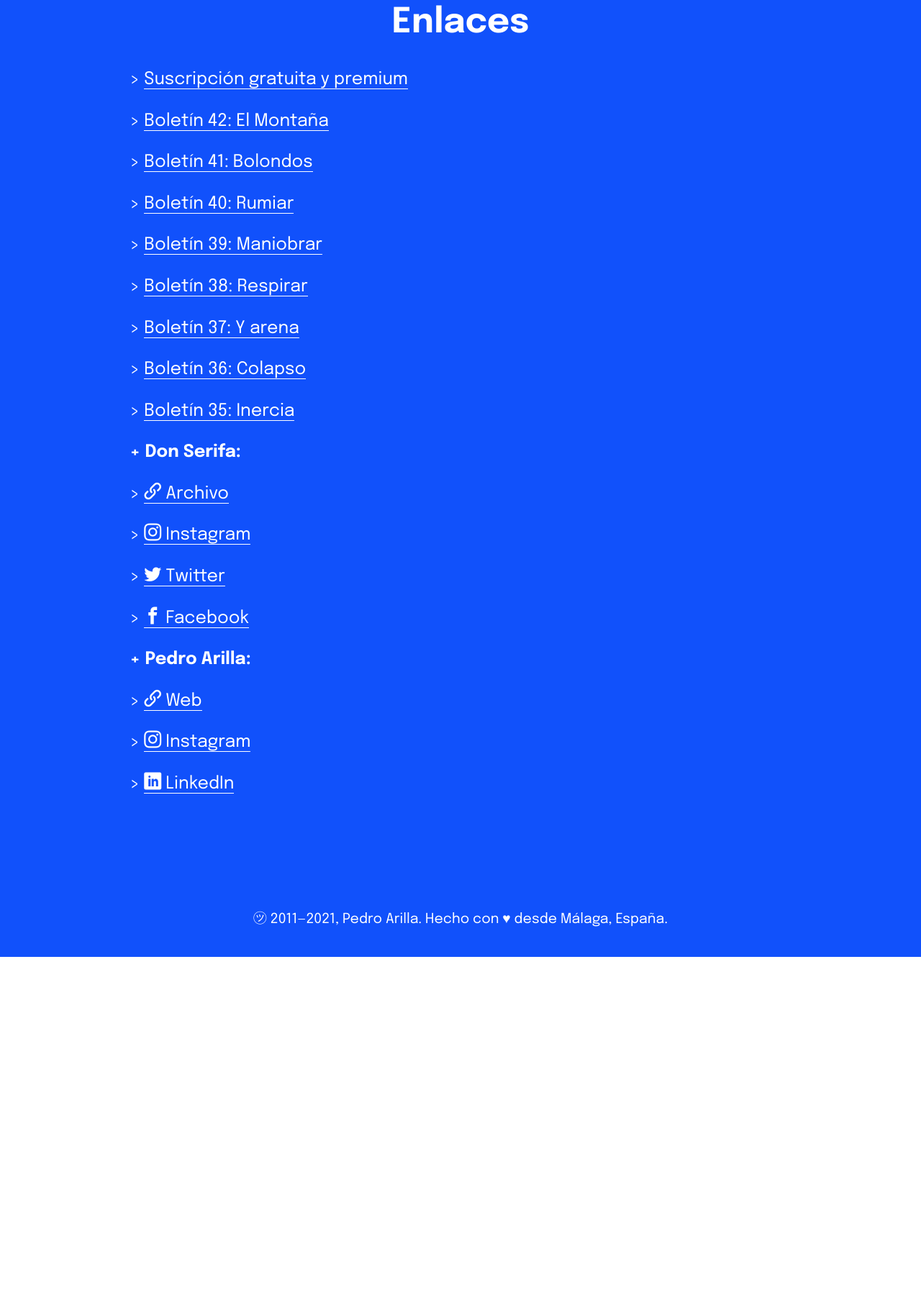
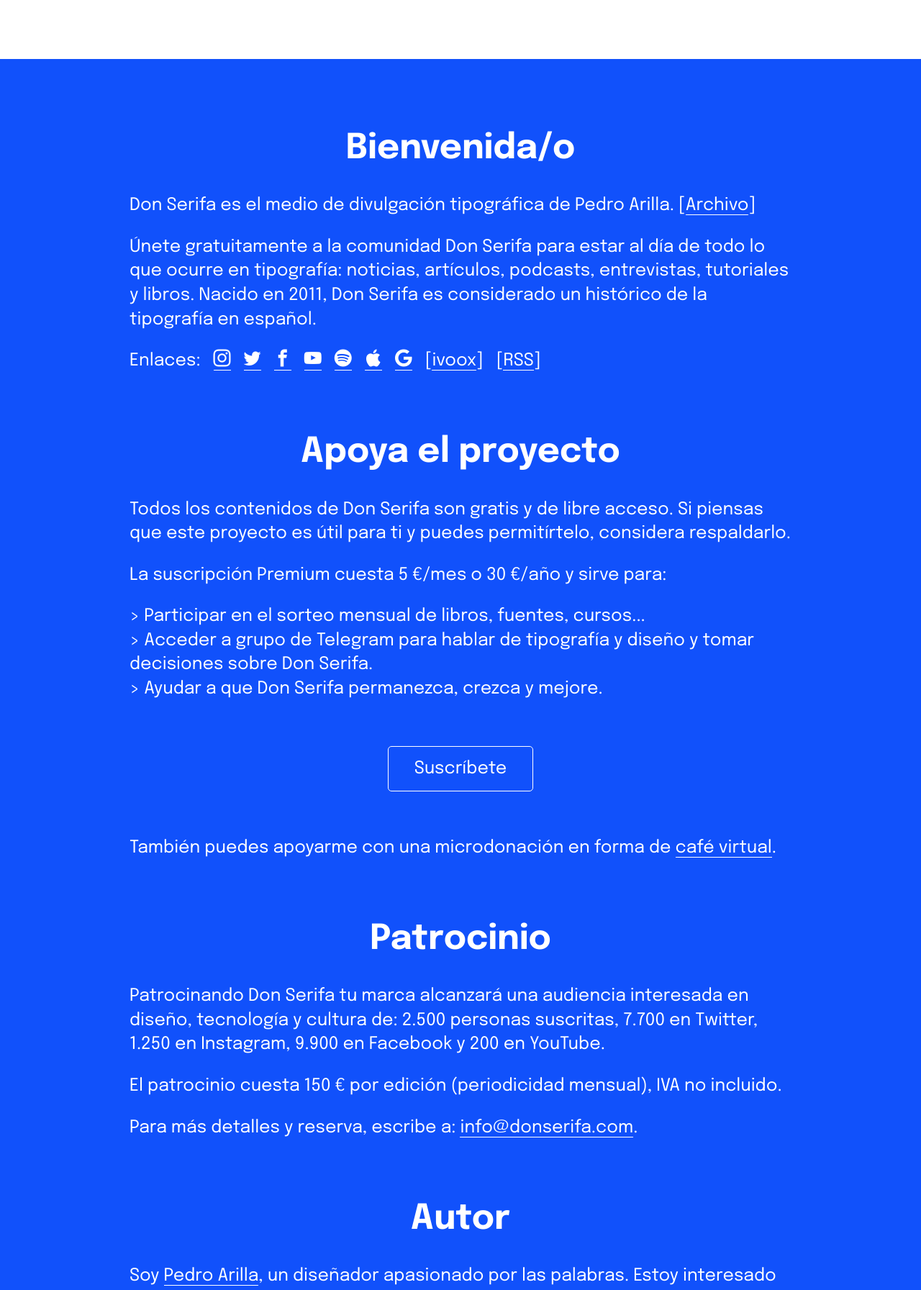
Before and after one commit to pedroarilla/donserifa, a plain HTML site: page index.html in a window 1280 px wide. Shown: the part 423-2216 px from the top of the page at 72% size. Before the commit the page ends 1753 px from the top, so only its background shows below. Drawn offline with Linux system fonts and the light colour scheme; files whose address does not match are found by name.

Commit message:
Add files via upload

```diff
--- a/index.html
+++ b/index.html
@@ -3,49 +3,75 @@
 	<head>
 	  <meta charset="UTF-8">
 		<meta http-equiv="x-ua-compatible" content="ie=edge">
-		<title>Don Serifa | Enlaces</title>
+		<title>Don Serifa | De tipografía</title>
 		<meta name="description" content="Medio de divulgación tipográfica de Pedro Arilla.">
-		<meta property="og:title" content="Don Serifa | Enlaces"/>
+		<meta property="og:title" content="Don Serifa | De tipografía"/>
 		<meta property="og:description" content="medio de divulgación tipográfica de Pedro Arilla."/>
 		<meta property="og:type" content="website"/>
 		<meta property="og:url" content="https://donserifa.com/"/>
 		<meta property="og:image" content="https://donserifa.com/src/donserifa.png"/>
 	  <meta name="viewport" content="width=device-width, user-scalable=no, initial-scale=1.0, maximum-scale=1.0, minimum-scale=1.0">
-	  <link type="text/css" rel="stylesheet" href="../src/style.css">
-	  <link type="text/plain" rel="author" href="../src/humans.txt"/>
-		<link rel="shortcut icon" type="image/png" href="../src/favicon.png"/>
+	  <link type="text/css" rel="stylesheet" href="./src/style.css">
+	  <link type="text/plain" rel="author" href="./src/humans.txt"/>
+		<link rel="shortcut icon" type="image/png" href="./src/favicon.png"/>
 	</head>
 	<body>
 		<header class="masthead">
 			<div class="masthead_logo">
-				<h1><img src="../src/donserifa-logo.svg" alt="Don Serifa. De tipografía, por Pedro Arilla." width="600px"></h1>
+				<h1><img src="src/donserifa-logo.svg" alt="Don Serifa. De tipografía, por Pedro Arilla." width="600px"></h1>
+			</div>
+			<div style="margin:40px auto auto auto">
+				<iframe src="https://donserifa.substack.com/embed" width="300" height="120" style="border:none; background:white;" frameborder="0" scrolling="no"></iframe>
 			</div>
 		</header>
-		<section class="contenidos" id="enlaces">
-			<h3 style="padding-top: 0;">Enlaces</h3>
+		<section class="contenidos">
+			<h3 style="padding-top: 0;">Bienvenida/o</h3>
 			<div class="texto">
-				<p>> <a href="https://donserifa.substack.com/subscribe" target="_blank">Suscripción gratuita y premium</a></p>
-				<p>> <a href="https://donserifa.substack.com/p/boletin-42-el-montana" target="_blank">Boletín 42: El Montaña</a></p>
-				<p>> <a href="https://donserifa.substack.com/p/bolondos" target="_blank">Boletín 41: Bolondos</a></p>
-				<p>> <a href="https://donserifa.substack.com/p/rumiar" target="_blank">Boletín 40: Rumiar</a></p>
-				<p>> <a href="https://donserifa.substack.com/p/boletin-39-maniobrar" target="_blank">Boletín 39: Maniobrar</a></p>
-				<p>> <a href="https://donserifa.substack.com/p/boletin-38-respirar" target="_blank">Boletín 38: Respirar</a></p>
-				<p>> <a href="https://donserifa.substack.com/p/boletin-37-y-arena" target="_blank">Boletín 37: Y arena</a></p>
-				<p>> <a href="https://donserifa.substack.com/p/boletin-36-colapso" target="_blank">Boletín 36: Colapso</a></p>
-				<p>> <a href="https://donserifa.substack.com/p/boletn-35-inercia" target="_blank">Boletín 35: Inercia</a></p>
+				<p>Don Serifa es el medio de divulgación tipográfica de Pedro Arilla. [<a href="https://donserifa.substack.com/archive" target="_blank">Archivo</a>]</p>
+				<p>Únete gratuitamente a la comunidad Don Serifa para estar al día de todo lo que ocurre en tipografía: noticias, artículos, podcasts, entrevistas, tutoriales y libros. Nacido en 2011, Don Serifa es considerado un histórico de la tipografía en español.</p>
+				<p class="autor-icons">
+					Enlaces:&ensp;
+					<a href="https://instagram.com/donserifa" target="_blank" title="Instagram de Don Serifa"><span class="icon-instagram"></span></a>&ensp;
+					<a href="https://twitter.com/donserifa" target="_blank" title="Twitter de Don Serifa"><span class="icon-twitter"></span></a>&ensp;
+					<a href="https://facebook.com/donserifa" target="_blank" title="Facebook de Don Serifa"><span class="icon-facebook"></span></a>&ensp;
+					<a href="https://www.youtube.com/channel/UCjQCZCJhotqQIAdvNg_URgQ" target="_blank" title="YouTube de Don Serifa"><span class="icon-youtube"></span></a>&ensp;
+					<a href="https://open.spotify.com/show/0iTqQFRlGojed64iYyGVhW?si=3dDI_bavRNyA_j5KBDskeg" target="_blank" title="Spotify de Don Serifa"><span class="icon-spotify"></span></a>&ensp;
+					<a href="https://podcasts.apple.com/us/podcast/don-serifa/id873887570" target="_blank" title="Apple Podcasts de Don Serifa"><span class="icon-appleinc"></span></a>&ensp;
+					<a href="https://podcasts.google.com/?feed=aHR0cHM6Ly9hcGkuc3Vic3RhY2suY29tL2ZlZWQvcG9kY2FzdC8xMjYxOS5yc3M" target="_blank" title="Google Podcasts de Don Serifa"><span class="icon-google"></span></a>&ensp;
+					[<a href="https://www.ivoox.com/podcast-don-serifa_sq_f1735377_1.html" target="_blank">ivoox</a>]&ensp;
+					[<a href="https://api.substack.com/feed/podcast/12619.rss" target="_blank">RSS</a>]
+				</p>
 			</div>
+			<h3>Apoya el proyecto</h3>
 			<div class="texto">
-				<p><strong>+ Don Serifa:</strong></p>
-				<p>> <a href="https://donserifa.substack.com/archive?sort=new" target="_blank" title="Archivo de Don Serifa"><span class="icon-link"></span> Archivo</a></p>
-				<p>> <a href="https://instagram.com/donserifa" target="_blank" title="Instagram de Don Serifa"><span class="icon-instagram"></span> Instagram</a></p>
-				<p>> <a href="https://twitter.com/donserifa" target="_blank" title="Twitter de Don Serifa"><span class="icon-twitter"></span> Twitter</a></p>
-				<p>> <a href="https://facebook.com/donserifa" target="_blank" title="Facebook de Don Serifa"><span class="icon-facebook"></span> Facebook</a></p>
+				<p>Todos los contenidos de Don Serifa son gratis y de libre acceso. Si piensas que este proyecto es útil para ti y puedes permitírtelo, considera respaldarlo.</p>
+				<p>La suscripción Premium cuesta 5 €/mes o 30 €/año y sirve para:</p>
+				<p>> Participar en el sorteo mensual de libros, fuentes, cursos...</br>
+				> Acceder a grupo de Telegram para hablar de tipografía y diseño y tomar decisiones sobre Don Serifa.</br>
+				> Ayudar a que Don Serifa permanezca, crezca y mejore.</p>
 			</div>
+			<div class="contenidos-boton"><a href="https://donserifa.substack.com/subscribe" title="Suscríbete">Suscríbete</a></div>
 			<div class="texto">
-				<p><strong>+ Pedro Arilla:</strong></p>
-				<p>> <a href="https://pedroarilla.com" target="_blank" title="Web personal de Pedro Arilla"><span class="icon-link"></span> Web</a></p>
-				<p>> <a href="https://instagram.com/pedroarilla" target="_blank" title="Instagram de Pedro Arilla"><span class="icon-instagram"></span> Instagram</a></p>
-				<p>> <a href="https://www.linkedin.com/in/pedroarilla/" target="_blank" title="LinkedIn de Pedro Arilla"><span class="icon-linkedin"></span> LinkedIn</a></p>
+				<p>También puedes apoyarme con una microdonación en forma de <a href="https://www.buymeacoffee.com/donserifa" target="_blank">café virtual</a>.</p>
+			</div>
+			<h3>Patrocinio</h3>
+			<div class="texto">
+				<p>Patrocinando Don Serifa tu marca alcanzará una audiencia interesada en diseño, tecnología y cultura de: 2.500 personas suscritas, 7.700 en Twitter, 1.250 en Instagram, 9.900 en Facebook y 200 en YouTube.
+				<p>El patrocinio cuesta 150 € por edición (periodicidad mensual), IVA no incluido.</p>
+				<p>Para más detalles y reserva, escribe a: <a href="mailto:info@donserifa.com">info@donserifa.com</a>.</p>
+			</div>
+			<h3>Autor</h3>
+			<div class="texto">
+				<p>Soy <a href="https://pedroarilla.com" title="Pedro Arilla" target="_blank">Pedro Arilla</a>, un diseñador apasionado por las palabras. Estoy interesado en cómo la tipografía juega un papel narrativo en la intersección entre cultura, tecnología y sociología. He pasado la última década diseñando, escribiendo, enseñando y hablando sobre tipografía. He trabajado como Director Creativo para Monotype y Fontsmith en Londres. Obtuve una Distinction en el prestigioso MA Typeface Design de la Universidad de Reading (Reino Unido). Edito una de las más conocidas publicaciones en español sobre tipografía (Don Serifa). Y co-organizo e imparto un curso internacional de tipografía (Glíglifo).</p>
+				<p>
+					Enlaces:&ensp;
+					<a href="https://pedroarilla.com" target="_blank" title="Web personal de Pedro Arilla"><span class="icon-link"></span></a>&ensp;
+					<a href="https://twitter.com/pedroarilla" target="_blank" title="Twitter de Pedro Arilla"><span class="icon-twitter"></span></a>&ensp;
+					<a href="https://instagram.com/pedroarilla" target="_blank" title="Instagram de Pedro Arilla"><span class="icon-instagram"></span></a>&ensp;
+					<a href="https://facebook.com/pedroarillacortes" target="_blank" title="Facebook de Pedro Arilla"><span class="icon-facebook"></span></a>&ensp;
+					<a href="https://www.linkedin.com/in/pedroarilla/" target="_blank" title="LinkedIn de Pedro Arilla"><span class="icon-linkedin"></span></a>&ensp;
+					<a href="https://github.com/pedroarilla" target="_blank" title="GitHub de Pedro Arilla"><span class="icon-github"></span></a>
+				</p>
 			</div>
 		</section>
 		<footer class="credits">
```
